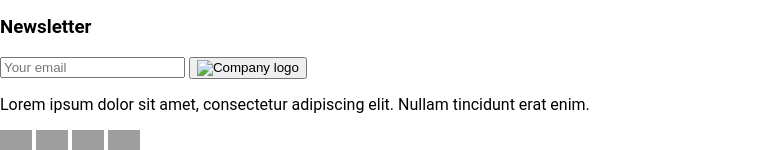
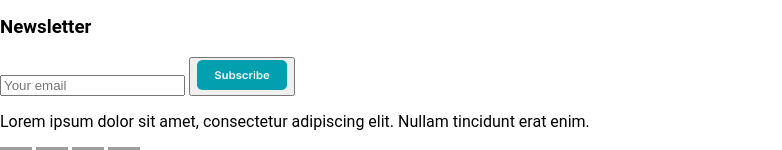
Before and after one commit to MuhammadKhateebEjaz/Figma-Template-8, a plain HTML site: page Contact.html in a window 1280 px wide. Shown: the part 206-356 px from the top of the page, without its empty margins (0-782 px from the left). Drawn offline with Linux system fonts and the light colour scheme; grey boxes are pictures that could not be loaded.

Commit message:
Update Contact.html

```diff
--- a/Contact.html
+++ b/Contact.html
@@ -33,7 +33,7 @@
         <h3>Newsletter</h3>
         <form>
           <input placeholder="Your email" type="email" required/>
-          <button type="submit"><img alt="Company logo" height="30" src="public/Subscribe Button.png" width="90"/></button>
+          <button type="submit"><img alt="Company logo" height="30" src="public_image/Subscribe Button.png" width="90"/></button>
         </form>
         <p>Lorem ipsum dolor sit amet, consectetur adipiscing elit. Nullam tincidunt erat enim.</p>
       </div>
```
